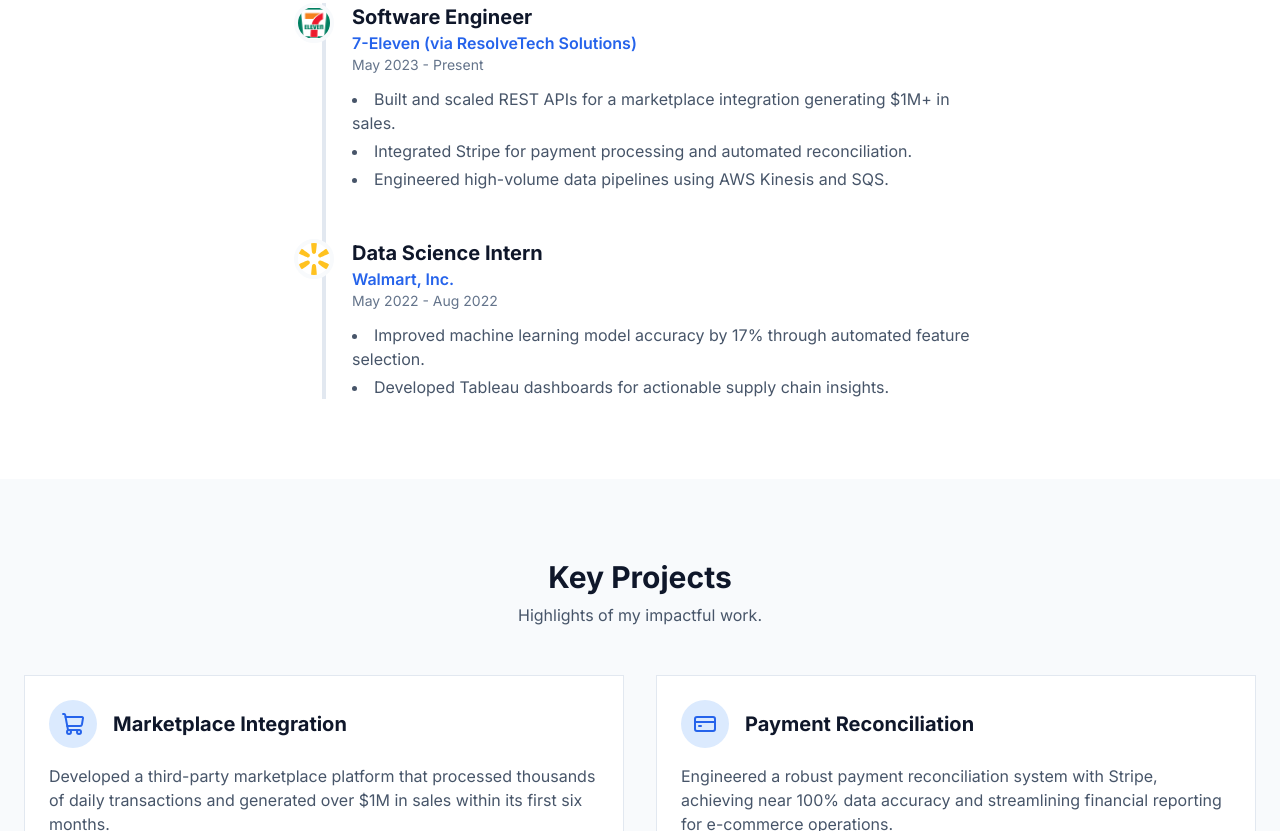
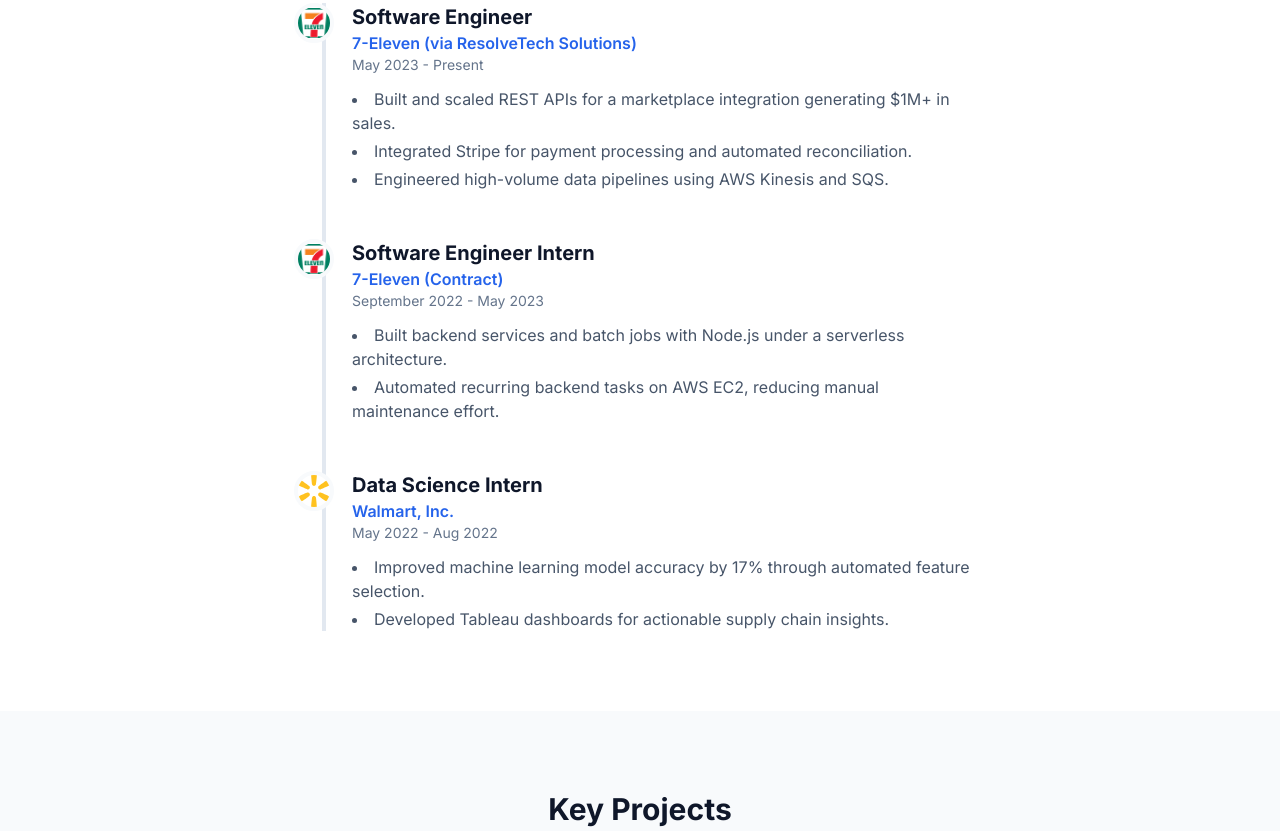
Before and after one commit to sandhyaganesh20-json/sandhya-ganesh-portfolio, a plain HTML site: page index.html in a window 1280 px wide. Shown: the part 1818-2649 px from the top of the page. Drawn offline with nearby package versions, Linux system fonts and the light colour scheme.

Commit message:
adding 7Eleven internship career journey

```diff
--- a/index.html
+++ b/index.html
@@ -167,7 +167,7 @@
                     <p class="text-slate-600">My professional experience and growth.</p>
                 </div>
                 <div class="max-w-2xl mx-auto relative timeline">
-                    <!-- 7-Eleven -->
+                    <!-- 7-Eleven Full-Time -->
                     <div class="relative mb-12 pl-12 fade-in">
                         <div class="timeline-logo-container">
                             <div class="timeline-logo">
@@ -181,6 +181,21 @@
                             <li>Built and scaled REST APIs for a marketplace integration generating $1M+ in sales.</li>
                             <li>Integrated Stripe for payment processing and automated reconciliation.</li>
                             <li>Engineered high-volume data pipelines using AWS Kinesis and SQS.</li>
+                        </ul>
+                    </div>
+                    <!-- 7-Eleven Intern -->
+                    <div class="relative mb-12 pl-12 fade-in">
+                        <div class="timeline-logo-container">
+                            <div class="timeline-logo">
+                                <img src="./portfolio-files/7_Eleven_Logo.png" alt="7-Eleven Logo Placeholder">
+                            </div>
+                        </div>
+                        <h3 class="font-bold text-xl text-slate-900">Software Engineer Intern</h3>
+                        <p class="font-semibold text-blue-600">7-Eleven (Contract)</p>
+                        <p class="text-sm text-slate-500 mb-3">September 2022 - May 2023</p>
+                        <ul class="list-disc list-inside text-slate-600 space-y-1">
+                            <li>Built backend services and batch jobs with Node.js under a serverless architecture.</li>
+                            <li>Automated recurring backend tasks on AWS EC2, reducing manual maintenance effort.</li>
                         </ul>
                     </div>
                     <!-- Walmart -->
```
